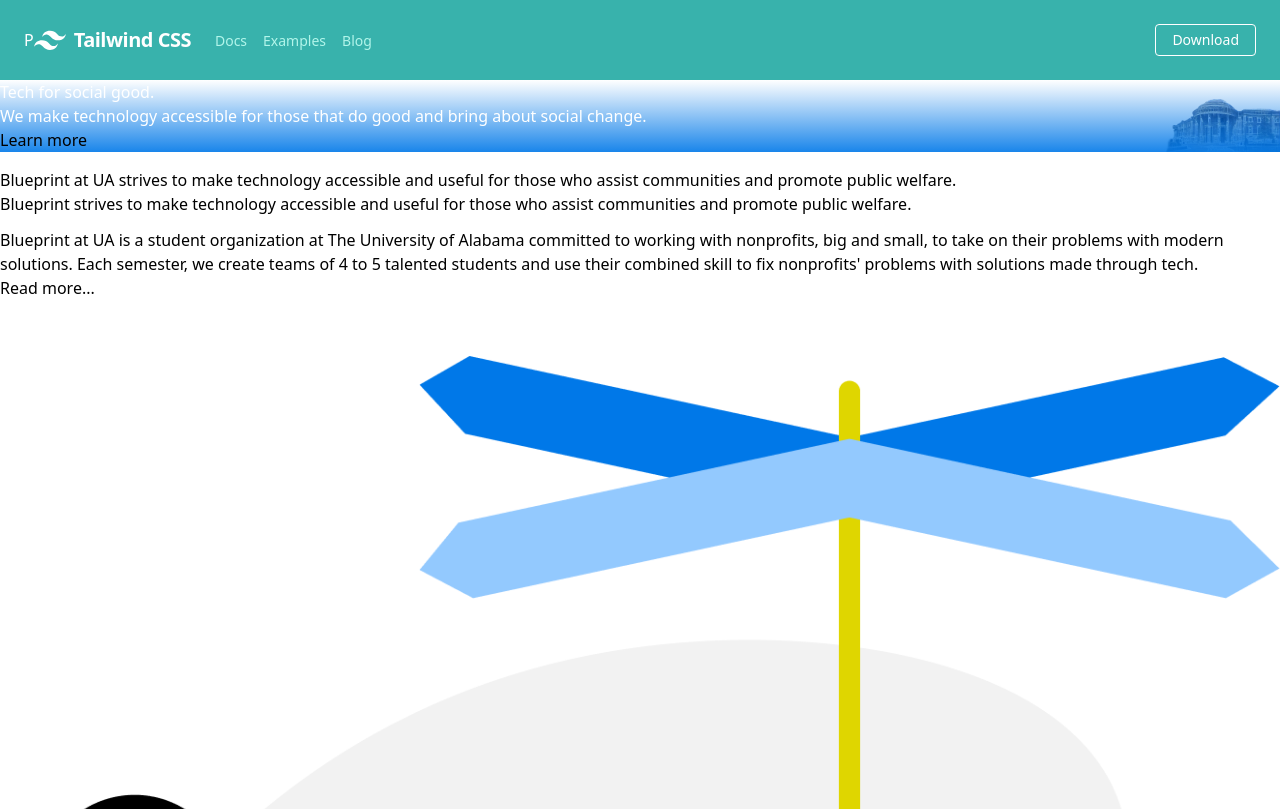
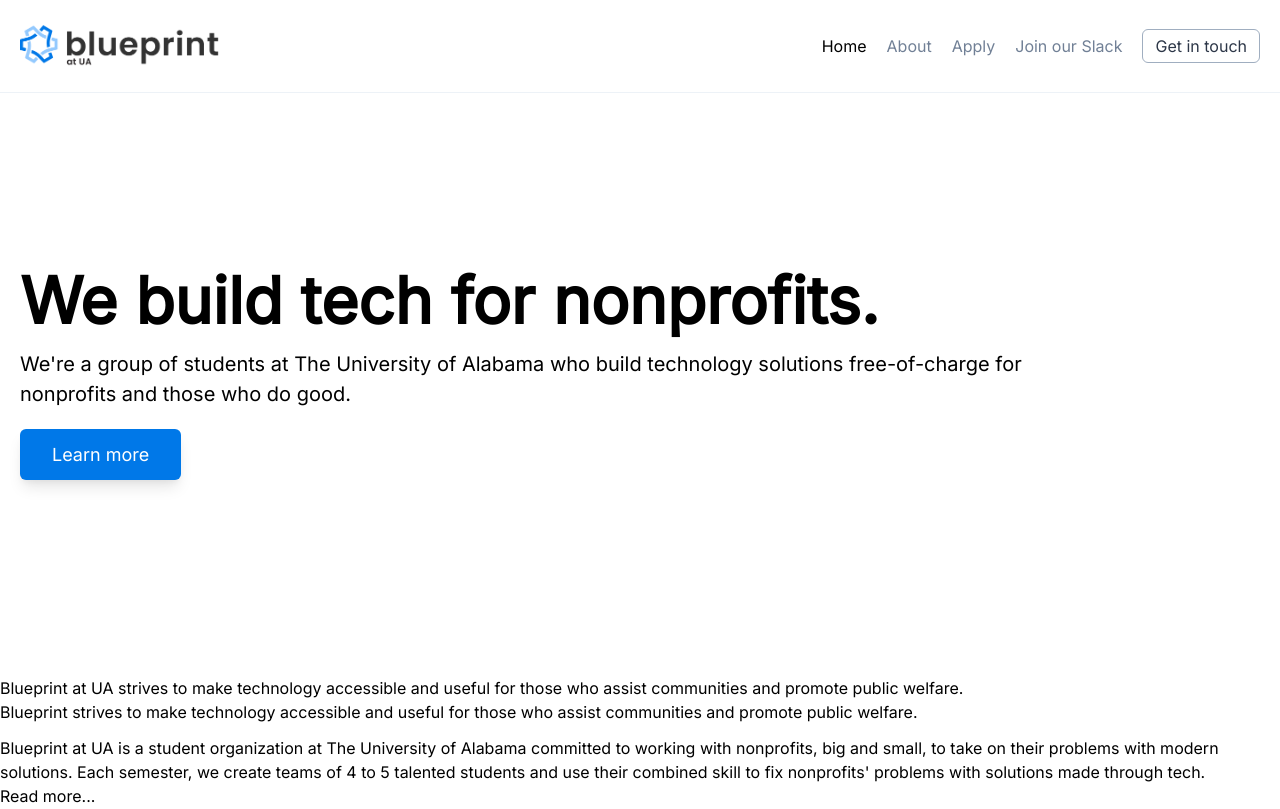
Before and after one commit to Blueprint-at-UA/website, a Gatsby site: page / in a window 1280 px wide. Shown: the top 809 px of the page. Built offline with nearby package versions, Linux system fonts and the light colour scheme; Gatsby itself is replaced by a stand-in of ours.

Commit message:
Finish redoing MainHeader

```diff
--- a/gatsby-config.js
+++ b/gatsby-config.js
@@ -1,9 +1,9 @@
 module.exports = {
   siteMetadata: {
-    title: "Blueprint at UA",
+    title: 'Blueprint at UA',
     description:
       "We're Blueprint at UA, a student organization at The University of Alabama that brings about social good through technology.",
-    author: "Blueprint at UA",
+    author: 'Blueprint at UA'
   },
   plugins: [
     `gatsby-plugin-react-helmet`,
@@ -11,8 +11,8 @@ module.exports = {
       resolve: `gatsby-source-filesystem`,
       options: {
         name: `images`,
-        path: `${__dirname}/src/images`,
-      },
+        path: `${__dirname}/src/images`
+      }
     },
     `gatsby-transformer-sharp`,
     `gatsby-plugin-sharp`,
@@ -25,19 +25,20 @@ module.exports = {
         background_color: `#663399`,
         theme_color: `#663399`,
         display: `standalone`,
-        icon: `src/images/icon.png`, // This path is relative to the root of the site.
-      },
+        icon: `src/images/icon.png` // This path is relative to the root of the site.
+      }
     },
     // this (optional) plugin enables Progressive Web App + Offline functionality
     // To learn more, visit: https://gatsby.dev/offline
     `gatsby-plugin-offline`,
-    "gatsby-plugin-typescript",
+    'gatsby-plugin-typescript',
+    'gatsby-plugin-postcss',
     {
-      resolve: "gatsby-plugin-sass",
+      resolve: 'gatsby-plugin-google-fonts',
       options: {
-        useResolveUrlLoader: true,
-      },
-    },
-    "gatsby-plugin-postcss",
-  ],
+        fonts: ['inter'],
+        display: 'swap'
+      }
+    }
+  ]
 }
--- a/package.json
+++ b/package.json
@@ -6,16 +6,15 @@
   "author": "Kyle Mathews <mathews.kyle@gmail.com>",
   "dependencies": {
     "@types/react-helmet": "^5.0.15",
-    "animate-sass": "^0.8.2",
     "bootstrap": "^4.4.1",
     "gatsby": "^2.21.9",
     "gatsby-background-image": "^0.9.19",
     "gatsby-image": "^2.4.0",
+    "gatsby-plugin-google-fonts": "^1.0.1",
     "gatsby-plugin-manifest": "^2.4.1",
     "gatsby-plugin-offline": "^3.2.0",
     "gatsby-plugin-postcss": "^2.3.0",
     "gatsby-plugin-react-helmet": "^3.3.0",
-    "gatsby-plugin-sass": "^2.3.0",
     "gatsby-plugin-sharp": "^2.6.0",
     "gatsby-plugin-typescript": "^2.4.0",
     "gatsby-source-filesystem": "^2.3.0",
--- a/src/components/home/MainHeader.tsx
+++ b/src/components/home/MainHeader.tsx
@@ -1,7 +1,7 @@
-import React from "react"
-import { Container, Button } from "react-bootstrap"
-import { Link, graphql, useStaticQuery } from "gatsby"
-import BackgroundImage from "gatsby-background-image"
+import React from 'react'
+import { Container, Button } from 'react-bootstrap'
+import { Link, graphql, useStaticQuery } from 'gatsby'
+import BackgroundImage from 'gatsby-background-image'
 
 const query = graphql`
   query {
@@ -19,27 +19,50 @@ const MainHeader = () => {
   const data = useStaticQuery(query)
 
   return (
+    <div className='py-40'>
+      <div className='container mx-auto px-5'>
+        <div className='max-w-5xl'>
+          <h1 className='text-5xl lg:text-6xl tracking-normal leading-tight lg:leading-normal font-bold text-black'>
+            We build tech for nonprofits.
+          </h1>
+          <p className='text-xl text-black'>
+            We're a group of students at The University of Alabama who build
+            technology solutions free-of-charge for nonprofits and those who do
+            good.
+          </p>
+          <Link
+            to='/about'
+            className='inline-block font-light bg-primary transition-all duration-300 shadow-lg hover:shadow-xl hover:bg-primary-light my-5 text-white rounded-md text-lg px-8 py-3'
+          >
+            Learn more
+          </Link>
+        </div>
+      </div>
+    </div>
+  )
+
+  return (
     <BackgroundImage
-      Tag="div"
+      Tag='div'
       fluid={[
-        "linear-gradient(rgba(0, 120, 232, 0), rgba(0, 120, 232, 0.9))",
-        data.shelby.childImageSharp.fluid,
+        'linear-gradient(rgba(0, 120, 232, 0), rgba(0, 120, 232, 0.9))',
+        data.shelby.childImageSharp.fluid
       ]}
-      className="py-9 bg-primary fixed-background"
+      className='h-screen'
       style={{
-        backgroundPosition: "bottom right",
-        backgroundRepeat: "no-repeat",
-        backgroundSize: "auto 100%",
+        backgroundPosition: 'bottom right',
+        backgroundRepeat: 'no-repeat',
+        backgroundSize: 'auto 100%'
       }}
     >
-      <Container className="animated fadeIn">
-        <h1 className="display-5 text-white">Tech for social good.</h1>
-        <p className="lead text-white">
+      <Container className='animated fadeIn'>
+        <h1 className='display-5 text-white'>Tech for social good.</h1>
+        <p className='lead text-white'>
           We make technology accessible for those that do good and bring about
           social change.
         </p>
-        <Link to="/about">
-          <Button size="lg" variant="outline-light">
+        <Link to='/about'>
+          <Button size='lg' variant='outline-light'>
             Learn more
           </Button>
         </Link>
--- a/src/components/layout/header/navbar.tsx
+++ b/src/components/layout/header/navbar.tsx
@@ -1,22 +1,40 @@
-import React from 'react'
+import React, { useState } from 'react'
+import { Link, useStaticQuery, graphql } from 'gatsby'
+import Img from 'gatsby-image'
 
-const Navbar = () => (
-  <nav className='flex items-center justify-between flex-wrap bg-teal-500 p-6'>
-    <div className='flex items-center flex-shrink-0 text-white mr-6'>
-      P
-      <svg
-        className='fill-current h-8 w-8 mr-2'
-        width='54'
-        height='54'
-        viewBox='0 0 54 54'
-        xmlns='http://www.w3.org/2000/svg'
+const query = graphql`
+  query {
+    file(relativePath: { eq: "color-logo.png" }) {
+      childImageSharp {
+        fixed(width: 200) {
+          ...GatsbyImageSharpFixed_withWebp_noBase64
+        }
+      }
+    }
+  }
+`
+
+const Item: React.FC = props => (
+  <li className='mt-3 md:mt-0 md:mr-5 text-gray-600 hover:text-black'>
+    {props.children}
+  </li>
+)
+
+const Navbar = () => {
+  const data = useStaticQuery(query)
+  const [active, setActive] = useState(false)
+
+  return (
+    <nav className='sticky w-full top-0 r-0 z-10 bg-white p-5 border-b border-gray-200'>
+      <div className='container mx-auto md:flex flex-row md:justify-between items-center'>
+        <div className='flex flex-row justify-between'>
+          <Link to='/'>
+            <Img fixed={data.file.childImageSharp.fixed} />
+          </Link>
+          <button
+            onClick={() => setActive(p => !p)}
+            className='md:hidden flex items-center px-3 py-2 border rounded text-teal-200 border-teal-400 hover:text-white hover:border-white'
           >
-        <path d='M13.5 22.1c1.8-7.2 6.3-10.8 13.5-10.8 10.8 0 12.15 8.1 17.55 9.45 3.6.9 6.75-.45 9.45-4.05-1.8 7.2-6.3 10.8-13.5 10.8-10.8 0-12.15-8.1-17.55-9.45-3.6-.9-6.75.45-9.45 4.05zM0 38.3c1.8-7.2 6.3-10.8 13.5-10.8 10.8 0 12.15 8.1 17.55 9.45 3.6.9 6.75-.45 9.45-4.05-1.8 7.2-6.3 10.8-13.5 10.8-10.8 0-12.15-8.1-17.55-9.45-3.6-.9-6.75.45-9.45 4.05z' />
-      </svg>
-      <span className='font-semibold text-xl tracking-tight'>Tailwind CSS</span>
-    </div>
-    <div className='block lg:hidden'>
-      <button className='flex items-center px-3 py-2 border rounded text-teal-200 border-teal-400 hover:text-white hover:border-white'>
             <svg
               className='fill-current h-3 w-3'
               viewBox='0 0 20 20'
@@ -27,37 +45,38 @@ const Navbar = () => (
             </svg>
           </button>
         </div>
-    <div className='w-full block flex-grow lg:flex lg:items-center lg:w-auto'>
-      <div className='text-sm lg:flex-grow'>
-        <a
-          href='#responsive-header'
-          className='block mt-4 lg:inline-block lg:mt-0 text-teal-200 hover:text-white mr-4'
+        <ul
+          className={`${
+            active ? 'block' : 'hidden'
+          } md:flex md:flex-row md:items-center`}
         >
-          Docs
+          <Item>
+            <Link to='/' activeClassName='text-black'>
+              Home
+            </Link>
+          </Item>
+          <Item>
+            <Link to='/about' activeClassName='text-black'>
+              About
+            </Link>
+          </Item>
+          <Item>
+            <a className='nav-link' href='https://forms.gle/HYkoGbzwAR37pa3v9'>
+              Apply
             </a>
-        <a
-          href='#responsive-header'
-          className='block mt-4 lg:inline-block lg:mt-0 text-teal-200 hover:text-white mr-4'
-        >
-          Examples
+          </Item>
+          <Item>
+            <a href='https://join.slack.com/t/blueprintatua/shared_invite/enQtOTEzMzE4ODEwMzU1LWFmMDdlMDE2YjNlYmJiMWZhZjQ4YWUxNTUyM2RiNTAzZDM5Njk1ZTQzZDYwYjJmNzM5NTMxMTQ1OGRjMzdiNzQ'>
+              Join our Slack
             </a>
-        <a
-          href='#responsive-header'
-          className='block mt-4 lg:inline-block lg:mt-0 text-teal-200 hover:text-white'
-        >
-          Blog
-        </a>
-      </div>
-      <div>
-        <a
-          href='#'
-          className='inline-block text-sm px-4 py-2 leading-none border rounded text-white border-white hover:border-transparent hover:text-teal-500 hover:bg-white mt-4 lg:mt-0'
-        >
-          Download
-        </a>
-      </div>
+          </Item>
+          <li className='mt-3 md:mt-0 bg-none border rounded-md transition-all duration-300 border-gray-500 text-gray-800 py-1 px-3 inline-block hover:bg-white hover:text-black hover:shadow-lg hover:border-gray-700'>
+            <Link to='/contact'>Get in touch</Link>
+          </li>
+        </ul>
       </div>
     </nav>
   )
+}
 
 export default Navbar
--- a/tailwind.config.js
+++ b/tailwind.config.js
@@ -1,8 +1,18 @@
 module.exports = {
-  purge: ["./src/**/*.tsx", "./src/**/*.html"],
+  purge: ['./src/**/*.tsx', './src/**/*.html'],
   theme: {
-    extend: {},
+    extend: {
+      backgroundColor: theme => ({
+        ...theme('colors'),
+        primary: '#0078E8',
+        'primary-light': '#2091fa'
+      }),
+      fontFamily: {
+        sans:
+          'Inter, system-ui, -apple-system, BlinkMacSystemFont, "Segoe UI", Roboto, "Helvetica Neue", Arial, "Noto Sans", sans-serif, "Apple Color Emoji", "Segoe UI Emoji", "Segoe UI Symbol", "Noto Color Emoji"'
+      }
+    }
   },
   variants: {},
-  plugins: [],
+  plugins: []
 }
```
Also changed, not shown: src/images/color-logo.png (added), src/images/logo.png (deleted), 1 other file. Lines whose indentation alone changed are shown as unchanged.
